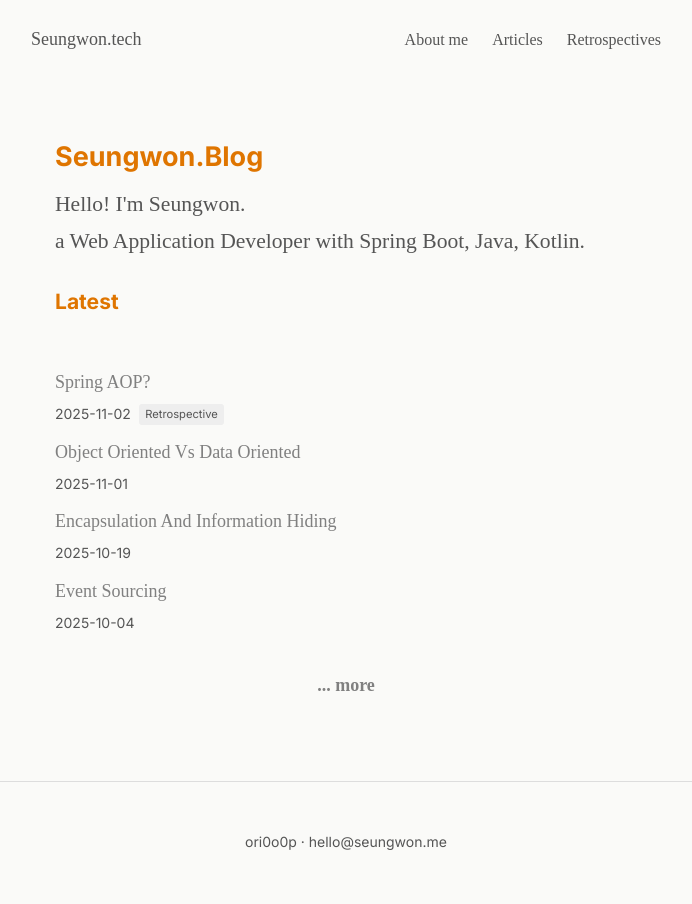
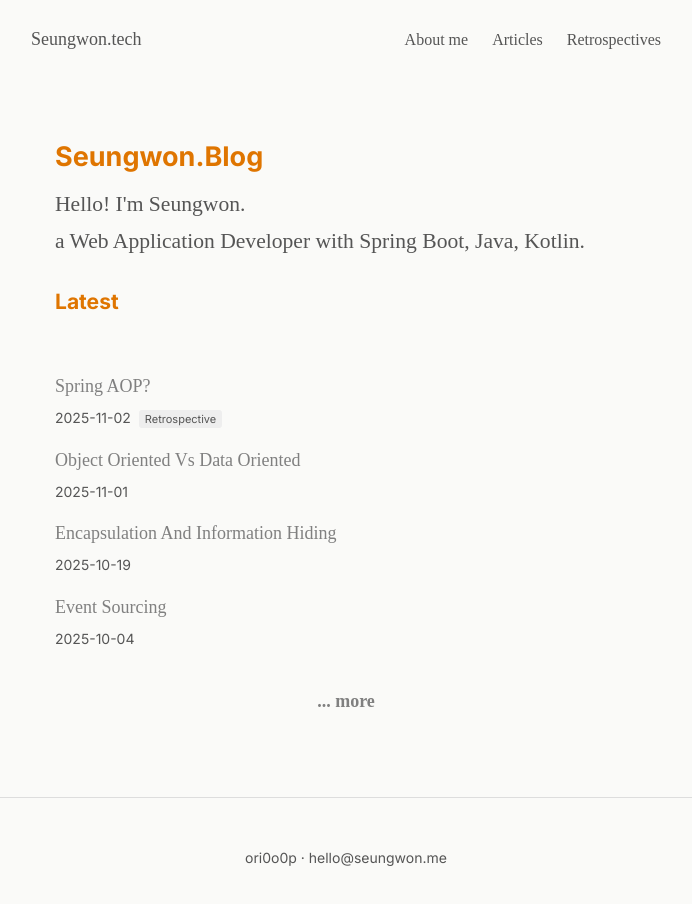
Before and after one commit to seungwon-me/seungwon.tech, a Next.js app: page / in a window 1280 px wide. Shown: the top 904 px of the page, without its empty margins (294-986 px from the left). Built offline with nearby package versions, Linux system fonts and the light colour scheme.

Commit message:
홈과 목록 페이지 가독성 표현 개선

```diff
--- a/src/app/page.tsx
+++ b/src/app/page.tsx
@@ -17,23 +17,23 @@
       </p>
 
       <h3>Latest</h3>
-      <ul>
+      <ul className="content-list">
         {allContent.map(({ id, date, title, type }) => (
-          <li key={id} style={{ listStyleType: 'none', listStyle: 'none', marginBottom: '0.5rem' }}>
-            <Link href={`/${type}/${id}`} style={{ color: 'gray', textDecoration: 'none' }}>
+          <li key={id} className="content-item">
+            <Link href={`/${type}/${id}`} className="content-link">
               {title}
             </Link>
             <br />
             <small className="meta">
               {date}
-              {type === 'retrospectives' && <span style={{ marginLeft: '0.5rem', padding: '0.2rem 0.4rem', backgroundColor: '#eee', borderRadius: '3px', fontSize: '0.7rem' }}>Retrospective</span>}
+              {type === 'retrospectives' && <span className="content-badge">Retrospective</span>}
             </small>
           </li>
         ))}
       </ul>
 
       <div style={{ marginTop: '2rem', textAlign: 'center' }}>
-        <Link href="/articles" style={{ color: 'gray', textDecoration: 'none', fontWeight: 'bold' }}>
+        <Link href="/articles" className="more-link">
           ... more
         </Link>
       </div>
```
Also changed, not shown: src/components/ArticleList.tsx (+6 -6 lines).
